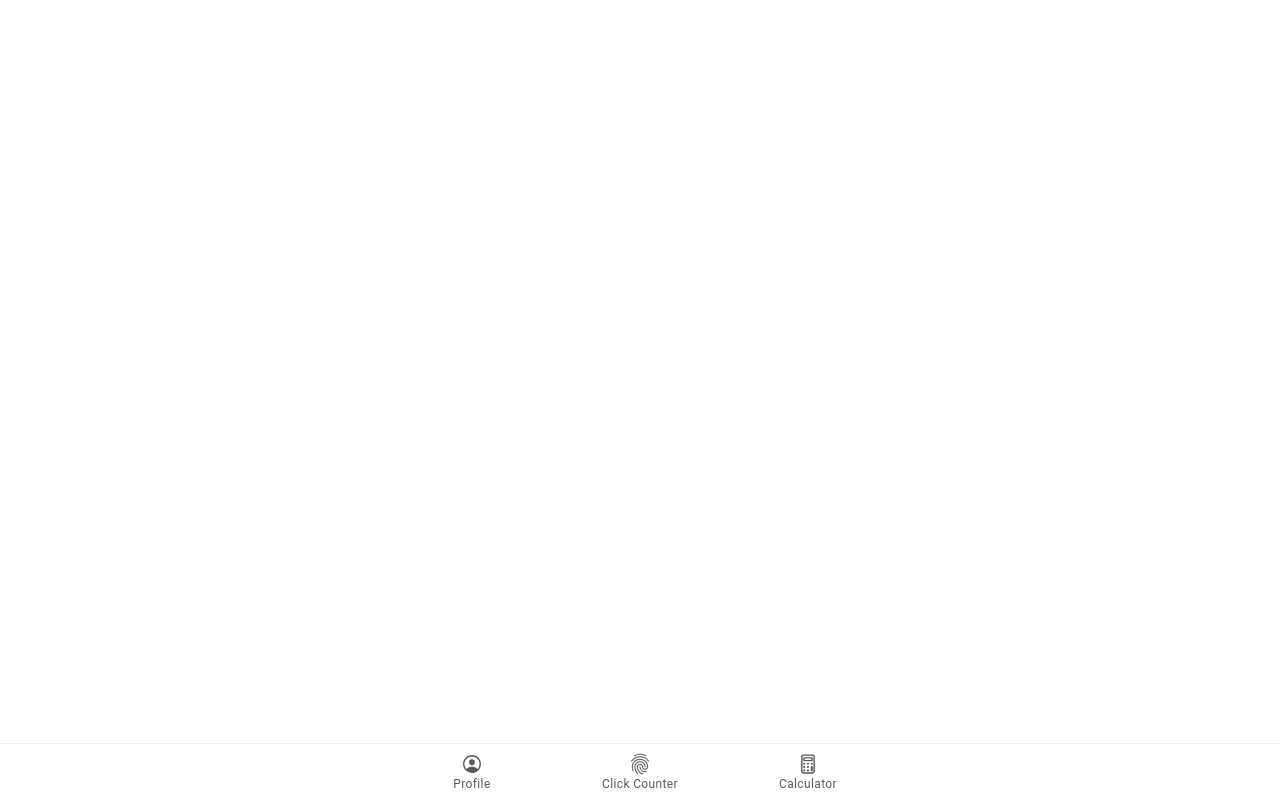
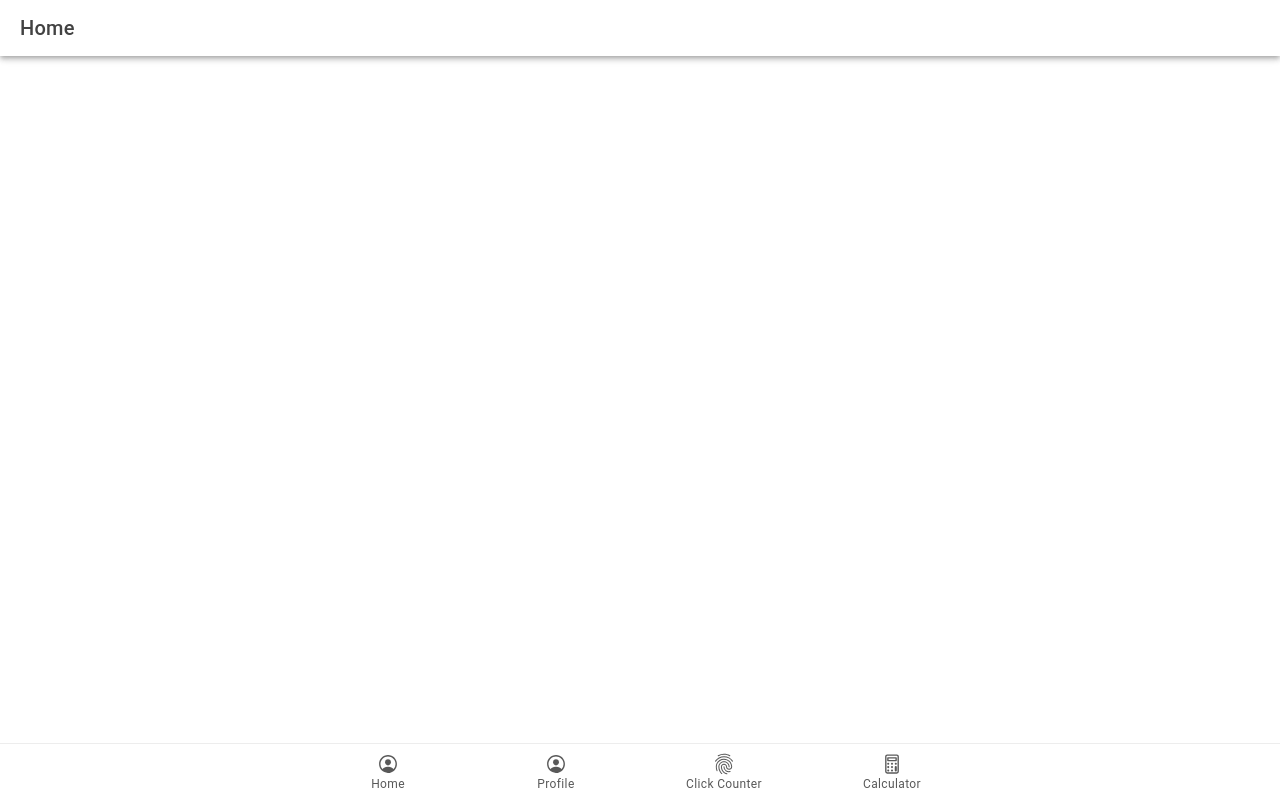
Before and after one commit to henhentabs/ion-t-taborno, a React (Vite) app: page /Home in a window 1280 px wide. Built offline with nearby package versions, Linux system fonts and the light colour scheme.

Commit message:
added home

```diff
--- a/package.json
+++ b/package.json
@@ -43,7 +43,7 @@
     "jsdom": "^22.1.0",
     "terser": "^5.4.0",
     "typescript": "^5.1.6",
-    "vite": "^5.0.0",
+    "vite": "5.1.6",
     "vitest": "^0.34.6"
   },
   "description": "An Ionic project"
--- a/src/App.tsx
+++ b/src/App.tsx
@@ -14,7 +14,8 @@ import { calculatorOutline, ellipse, fingerPrintOutline, personCircleOutline, sq
 import Tab1 from './pages/Tab1';
 import Tab2 from './pages/Tab2';
 import Tab3 from './pages/Tab3';
-
+// Home resources
+import Home from './pages/home';
 /* Core CSS required for Ionic components to work properly */
 import '@ionic/react/css/core.css';
 
@@ -41,6 +42,9 @@ const App: React.FC = () => (
     <IonReactRouter>
       <IonTabs>
         <IonRouterOutlet>
+        <Route exact path="/Home">
+            <Home />
+          </Route>
           <Route exact path="/tab1">
             <Tab1 />
           </Route>
@@ -55,6 +59,10 @@ const App: React.FC = () => (
           </Route>
         </IonRouterOutlet>
         <IonTabBar slot="bottom">
+        <IonTabButton tab="tab1" href="/tab1">
+            <IonIcon aria-hidden="true" icon={personCircleOutline} />
+            <IonLabel>Home</IonLabel>
+          </IonTabButton>
           <IonTabButton tab="tab1" href="/tab1">
             <IonIcon aria-hidden="true" icon={personCircleOutline} />
             <IonLabel>Profile</IonLabel>
--- /dev/null
+++ b/src/pages/home.tsx
@@ -0,0 +1,29 @@
+import {
+    //Initial Components
+    IonContent, IonHeader, IonPage, IonTitle, IonToolbar,
+} from '@ionic/react';
+
+// CSS
+//import './profile.css';
+
+  const Home: React.FC = () => {
+    return (
+      <IonPage>
+        <IonHeader>
+          <IonToolbar>
+            <IonTitle>Home</IonTitle>
+          </IonToolbar>
+        </IonHeader>
+        <IonContent fullscreen>
+          <IonHeader collapse="condense">
+            <IonToolbar>
+              <IonTitle size="large">Home</IonTitle>
+            </IonToolbar>
+          </IonHeader>
+        </IonContent>
+      </IonPage>
+    );
+  };
+
+  //
+  export default Home;
```
Also changed, not shown: 1 other file (tests, documents, lock files or other folders).
